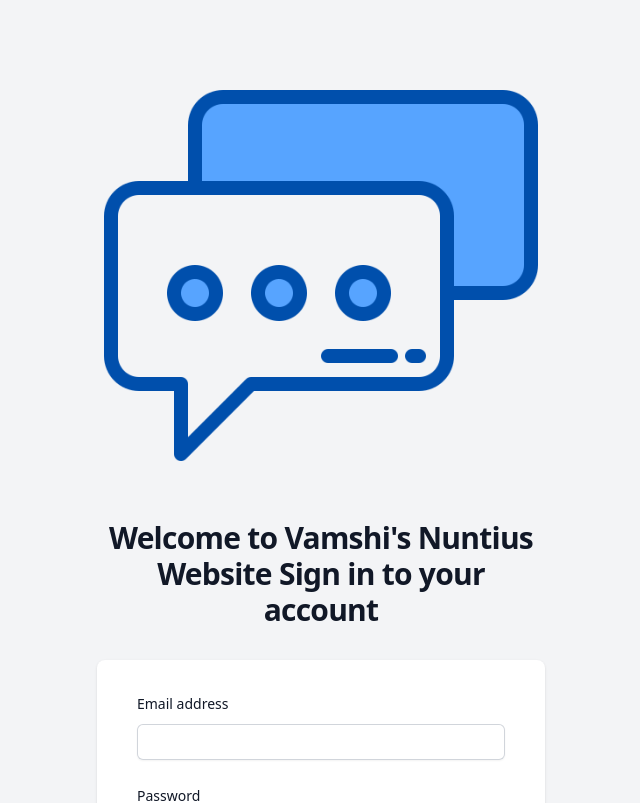
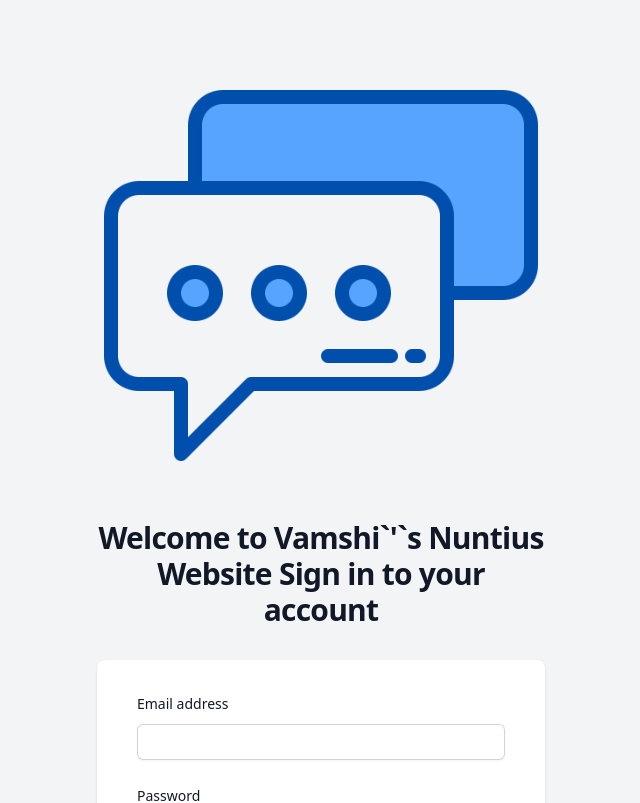
Before and after one commit to vamshi1905/Nuntius-website, a Next.js app: page / in a window 1280 px wide. Shown: the top 803 px of the page, without its empty margins (319-959 px from the left). Built offline with nearby package versions, Linux system fonts and the light colour scheme; no server answers; what pusher would draw is missing.

Commit message:
Update page.tsx

```diff
--- a/app/(site)/page.tsx
+++ b/app/(site)/page.tsx
@@ -33,7 +33,7 @@
             text-gray-900
           "
           >
-            Welcome to Vamshi's Nuntius Website
+            Welcome to Vamshi`&apos;`s Nuntius Website
             Sign in to your account
         </h2>
       </div>
```
